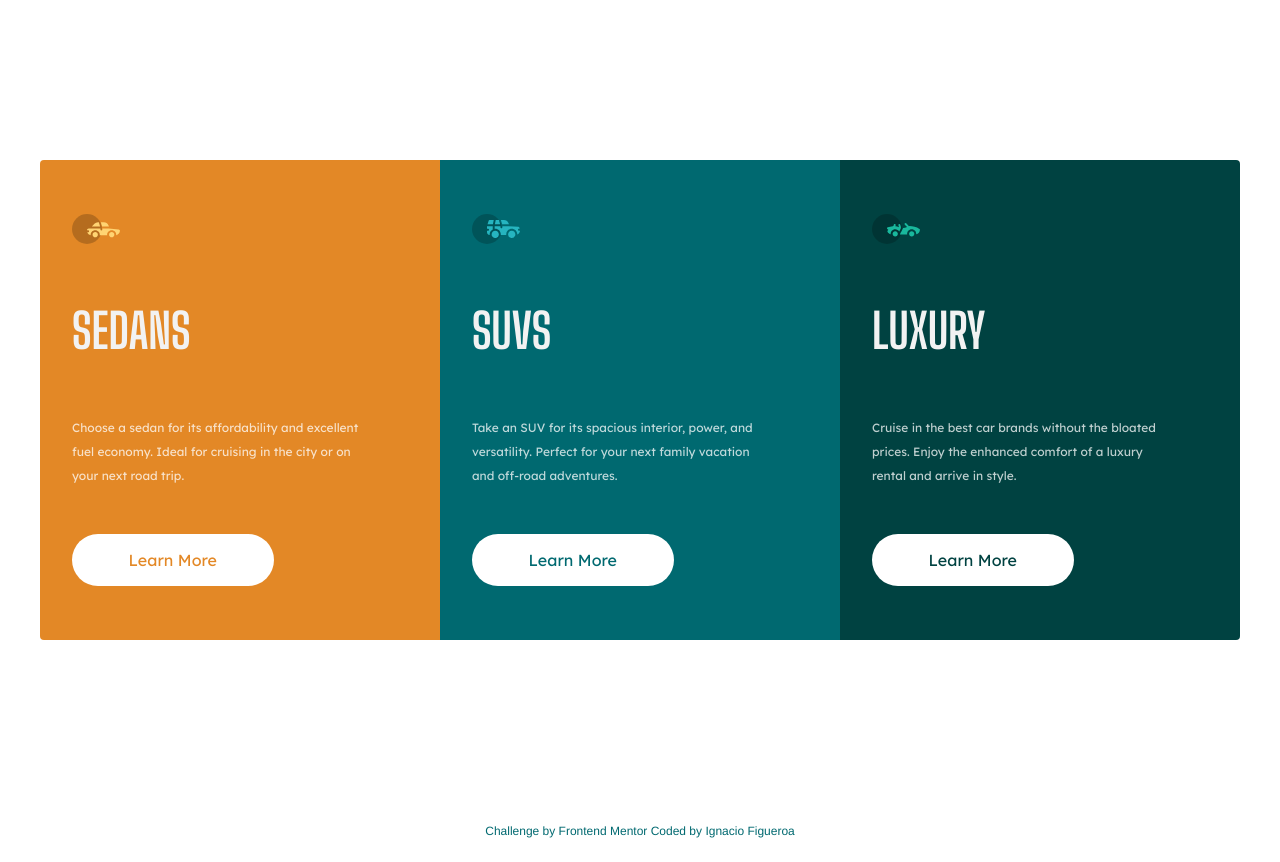
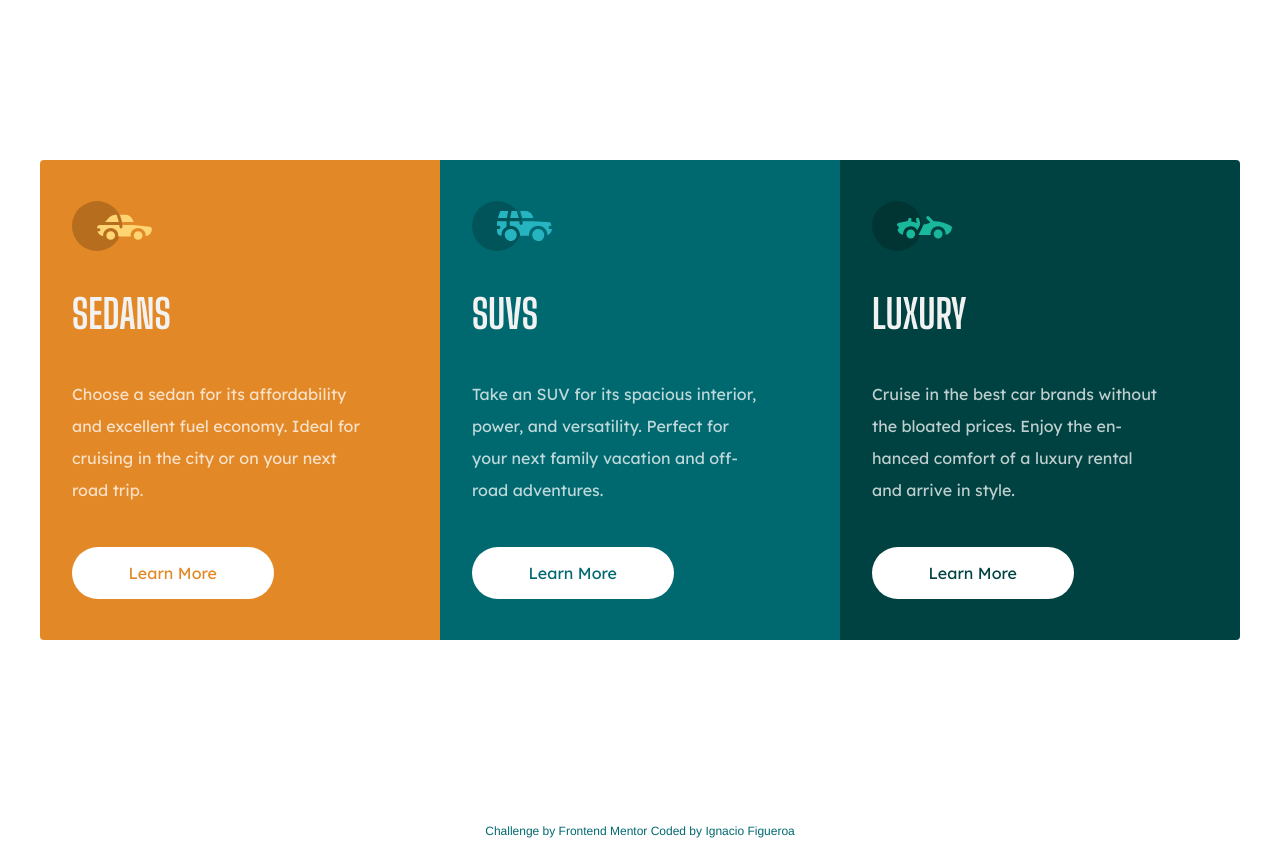
Before and after one commit to ignaciofigueroadev/3-Column-preview-card-component, a website: page index.html in a window 1280 px wide. Drawn offline with Linux system fonts and the light colour scheme.

Commit message:
Fixing some things

```diff
--- a/index.html
+++ b/index.html
@@ -14,7 +14,7 @@
 
     <section class="container__card container__card--1 card">
       <img src="images/icon-sedans.svg" alt="Card's icon" class="card__icon" />
-      <h1 class="card__title"> Sedans</h1>
+      <h2 class="card__title"> Sedans</h2>
       <p class="card__description">Choose a sedan for its affordability and excellent fuel economy. Ideal for cruising
         in the city or on your next road trip.</p>
       <button class="card__button card__button--1">Learn More</button>
@@ -22,7 +22,7 @@
 
     <section class="container__card container__card--2 card">
       <img src="images/icon-suvs.svg" alt="Card's icon" class="card__icon" />
-      <h1 class="card__title">SUVs</h1>
+      <h2 class="card__title">SUVs</h2>
       <p class="card__description">Take an SUV for its spacious interior, power, and versatility. Perfect for your
         next
         family vacation and off-road adventures.</p>
@@ -31,7 +31,7 @@
 
     <section class="container__card container__card--3 card">
       <img src="images/icon-luxury.svg" alt="Card's icon" class="card__icon" />
-      <h1 class="card__title">Luxury</h1>
+      <h2 class="card__title">Luxury</h2>
       <p class="card__description">Cruise in the best car brands without the bloated prices. Enjoy the enhanced
         comfort
         of a luxury rental and arrive in style.</p>
--- a/sass/style.scss
+++ b/sass/style.scss
@@ -117,8 +117,16 @@
     .card {
         height: 30em;
 
+        &__icon {
+            width: 5em;
+        }
+
         &__title {
-            font-size: 3em;
+            font-size: 2.5em;
+        }
+
+        &__description {
+            font-size: 1em;
         }
     }
 }
```
Also changed, not shown: css/style.css, 1 other file.
